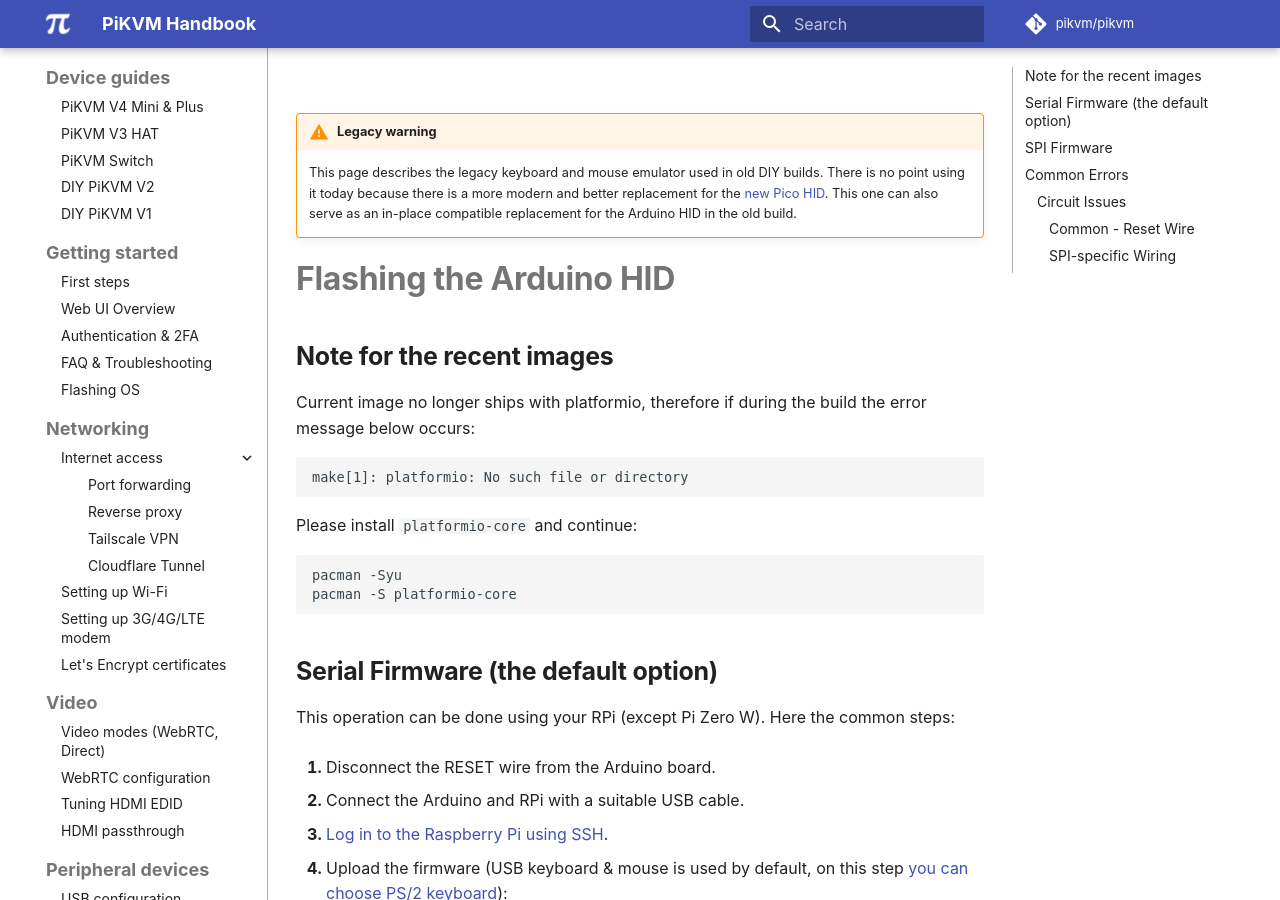
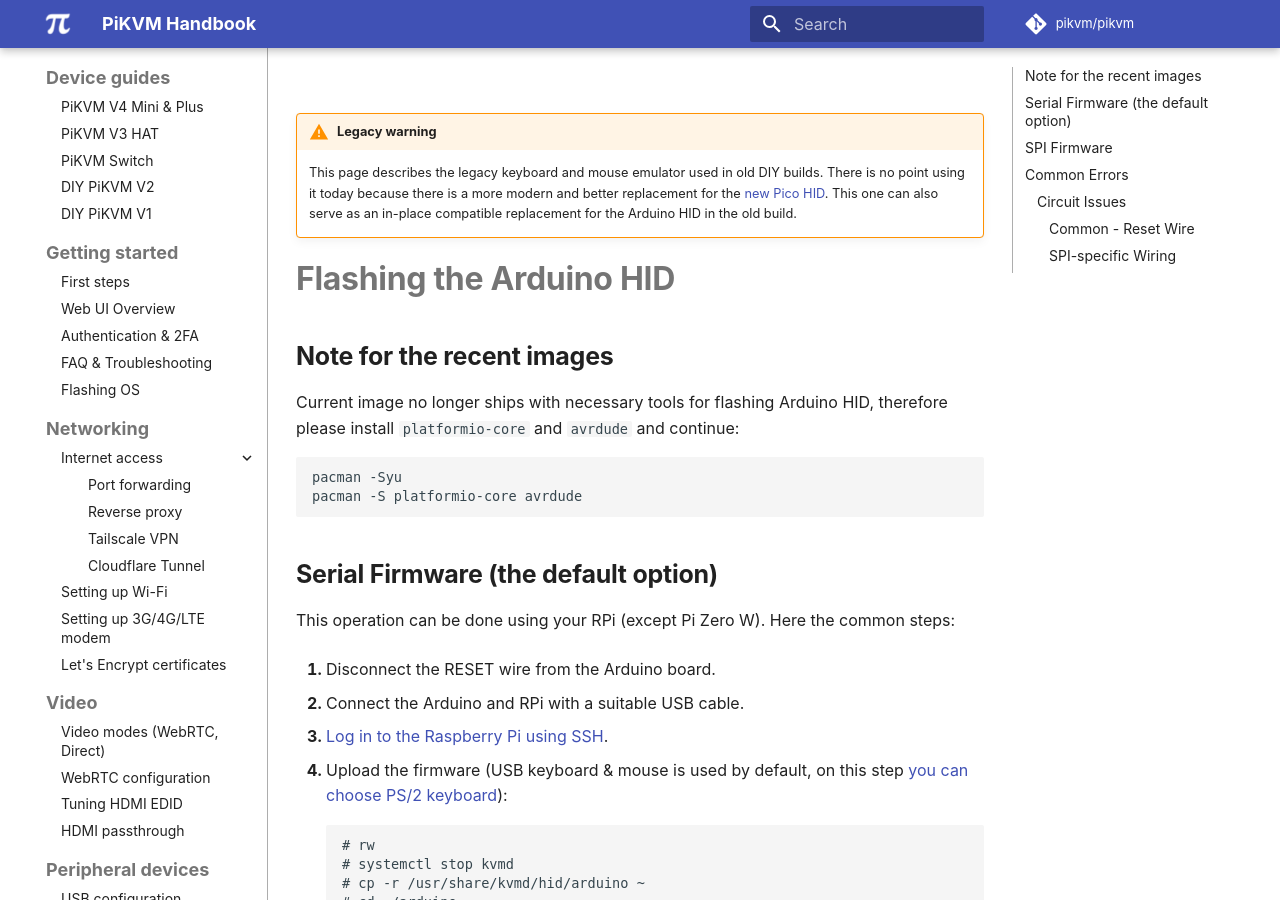
Before and after one commit to pikvm/pikvm, an MkDocs documentation site: the page built from docs/flashing_hid.md, in a window 1280 px wide and 900 px high. Built offline with MkDocs 1.6.1 and Material for MkDocs 9.7.7, drawn with Linux system fonts in a browser that asks for light colours; some web fonts are replaced; comment, search, counter and statistics services are not loaded.

Commit message:
docs/flashing_hid.md: also install avrdude (#1486)

````diff
--- a/docs/flashing_hid.md
+++ b/docs/flashing_hid.md
@@ -7,17 +7,11 @@
 
 ## Note for the recent images
 
-Current image no longer ships with platformio, therefore if during the build the error message below occurs:
-
-```
-make[1]: platformio: No such file or directory
-```
-
-Please install `platformio-core` and continue:
+Current image no longer ships with necessary tools for flashing Arduino HID, therefore please install `platformio-core` and `avrdude` and continue:
 
 ```shell
 pacman -Syu
-pacman -S platformio-core
+pacman -S platformio-core avrdude
 ```
 
 ## Serial Firmware (the default option)
````
